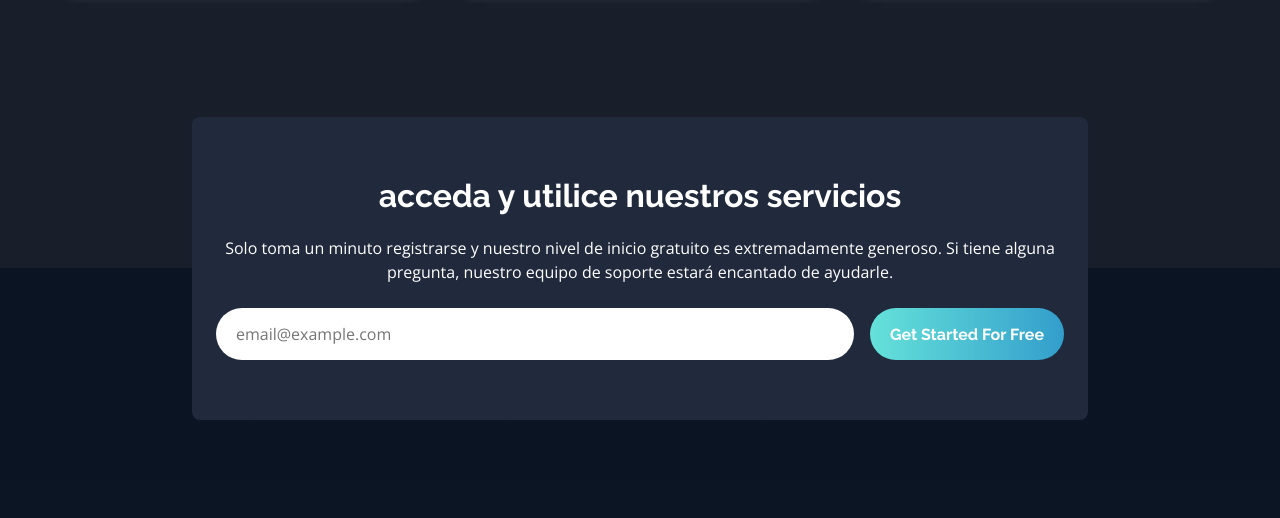
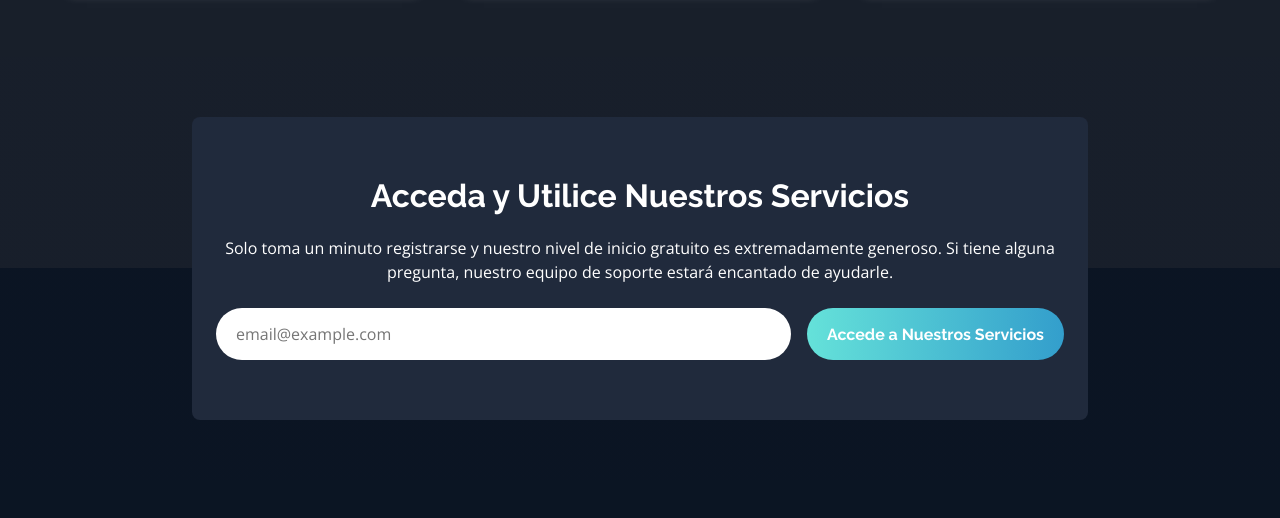
Before and after one commit to jose8991/proyecto-editar-html-css, a plain HTML site: page index.html in a window 1280 px wide. Shown: the part 3097-3615 px from the top of the page. Drawn offline with nearby package versions, Linux system fonts and the light colour scheme.

Commit message:
acceso boton

```diff
--- a/index.html
+++ b/index.html
@@ -212,7 +212,7 @@
 
     <section class="join">
       <div class="join__container container">
-        <h3 class="join__title">  acceda y utilice nuestros servicios
+        <h3 class="join__title">  Acceda y Utilice Nuestros Servicios
         </h3>
         <p class="join__paragraph"> Solo toma un minuto registrarse y nuestro nivel de inicio gratuito
            es extremadamente generoso. Si tiene alguna pregunta, nuestro equipo de soporte
@@ -220,7 +220,7 @@
 
         <form class="join__form">
           <input type="text" placeholder="email@example.com" class="join__input join__input--text">
-          <input type="submit" value="Get Started For Free" class="join__input join__input--submit">
+          <input type="submit" value="Accede a Nuestros Servicios" class="join__input join__input--submit">
         </form>
       </div>
     </section>
```
